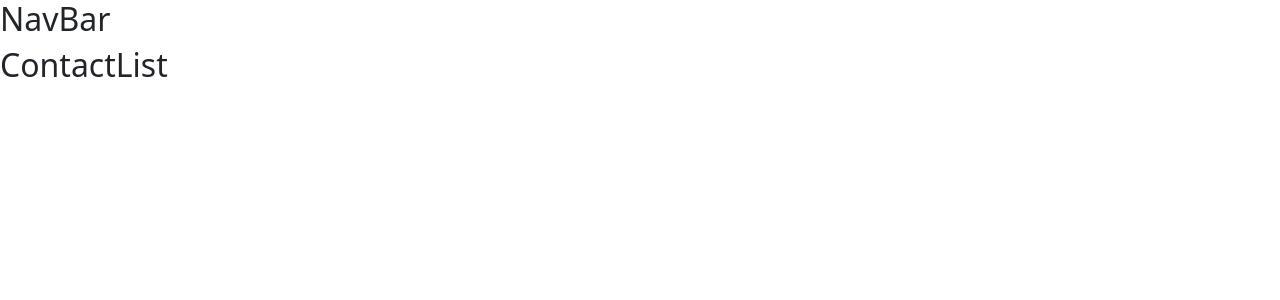
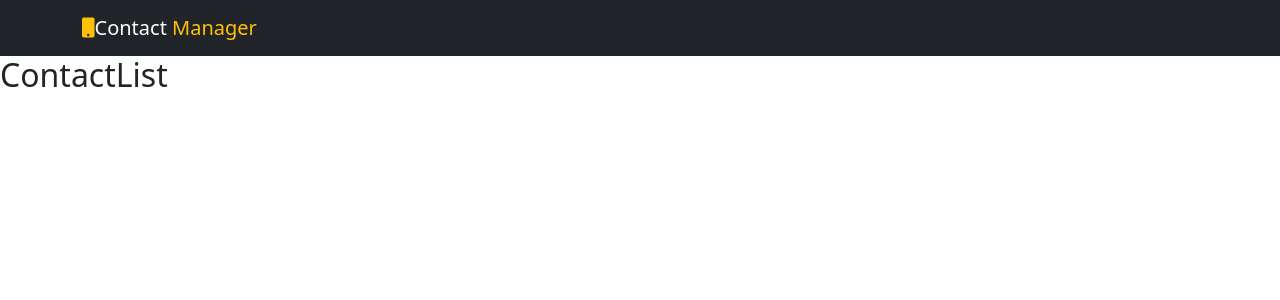
Before and after one commit to khansohil/contact-managment-system, a React (Create React App) app in the folder frontend/contact-manager/: page /contacts/list in a window 1280 px wide. Shown: the top 300 px of the page. Built offline with nearby package versions, Linux system fonts and the light colour scheme.

Commit message:
NavBar component

```diff
--- a/frontend/contact-manager/src/components/NavBar/Navbar.jsx
+++ b/frontend/contact-manager/src/components/NavBar/Navbar.jsx
@@ -1,9 +1,16 @@
 import React from 'react'
+import { Link } from 'react-router-dom'
 
 let NavBar = () => {
     return(
         <React.Fragment>
-            <h2>NavBar</h2>
+            <nav className="navbar navbar-dark bg-dark navbar-expand-sm">
+                <div className='container'>
+                    <Link to={'/'} className="navbar-brand">
+                        <i className='fa fa-mobile text-warning'></i>Contact<span className='text-warning'> Manager</span>
+                    </Link>
+                </div>
+            </nav>
         </React.Fragment>
     )
 }
```
